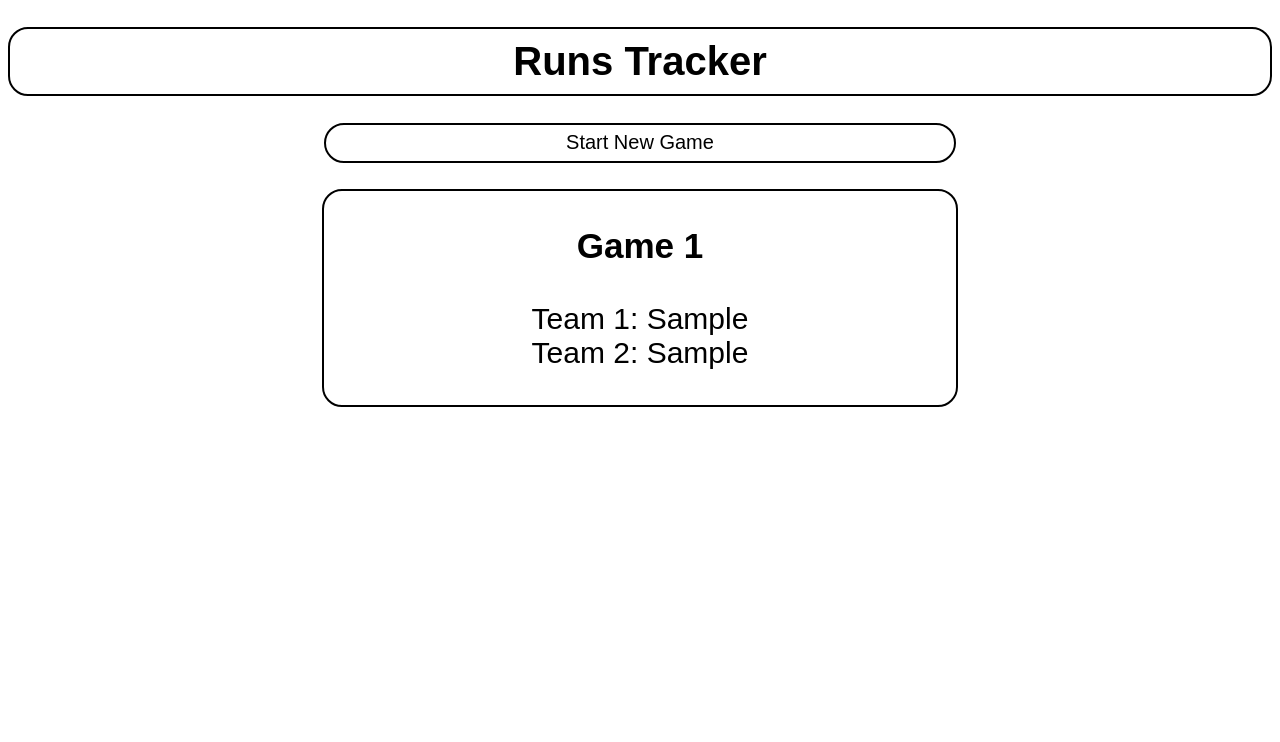
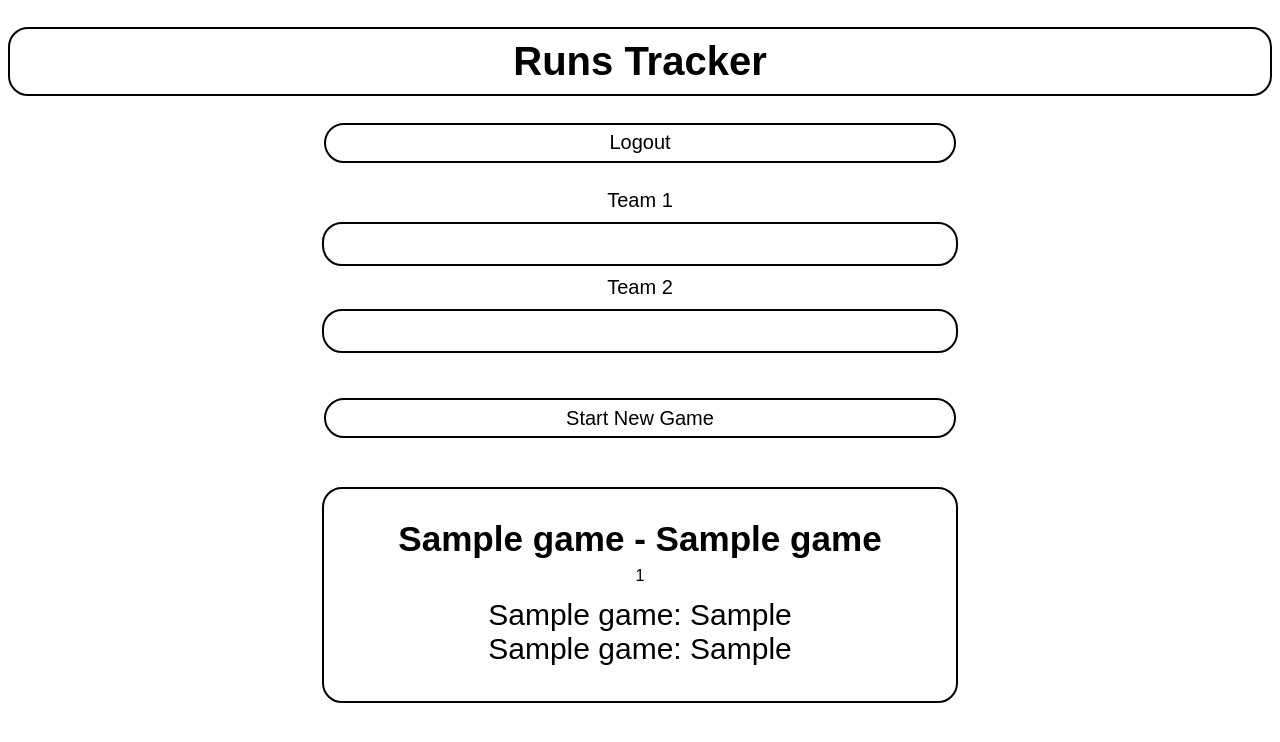
Before and after one commit to shahrukh-saeed/runs-tracker-old, a Flask app: template templates/tracker.html in a window 1280 px wide. Shown: the top 742 px of the page. Run offline with Flask 3, Linux system fonts and the light colour scheme; the template is opened without the code that fills it: most values are stand-ins (such as "Sample title", 1, 10 or a date in 2020).

Commit message:
added team naming functionality

```diff
--- a/app.py
+++ b/app.py
@@ -1,3 +1,4 @@
+from datetime import datetime
 import random
 from flask import Flask, flash, jsonify, render_template, request
 
@@ -8,10 +9,6 @@ ACCOUNTS = [
     {
         'username': 'test1',
         'password': '1',
-    },
-    {
-        'username': 'test2',
-        'password': '2'
     }
 ]
 
@@ -20,28 +17,22 @@ GAMES = [
         'username': 'test1',
         'games': [
             {
-                'id': 1,
+                'id': "1",
+                'teamname1': "A",
+                'teamname2': "B",
                 'team1': 50,
                 'team2': 60,
                 'runs1': [1, 2, 4, 6, 2, 1],
                 'runs2': [1, 4, 6]
             },
             {
-                'id': 2,
+                'id': "2",
+                'teamname1': "C",
+                'teamname2': "D",
                 'team1': 70,
                 'team2': 80,
                 'runs1': [1, 2, 4, 6, 2, 1],
                 'runs2': [1, 4, 6]
-            }
-        ]
-    },
-    {
-        'username': 'test2',
-        'games': [
-            {
-                'id': 2,
-                'team1': 35,
-                'team2': 30
             }
         ]
     }
@@ -85,12 +76,15 @@ def trackerGameEnd():
 @app.route("/tracker/game", methods=['post', 'get'])
 def game():
     username = request.form['username']
-    id = random.randint(0,100)
+    teamname1 = request.form['teamname1']
+    teamname2 = request.form['teamname2']
+    dt = datetime.now()
+    id = dt.strftime("%d/%m/%Y %H:%M:%S")
 
     for elem in GAMES:
         if elem['username'] == username:
-            elem['games'].append({'id': id, 'team1':0, 'team2':0, 'runs1':[], 'runs2':[]})
-            return render_template('game.html', runs1=[], runs2=[], id=id, username=username)
+            elem['games'].append({'id': id, 'teamname1':teamname1, 'teamname2':teamname2,'team1':0, 'team2':0, 'runs1':[], 'runs2':[]})
+            return render_template('game.html', team1=0, team2=0, runs1=[], runs2=[], id=id, username=username)
 
     GAMES.append(
         {
@@ -98,6 +92,8 @@ def game():
             'games': [
                 {
                     'id':id,
+                    'teamname1':teamname1,
+                    'teamname2':teamname2,
                     'team1':0,
                     'team2':0,
                     'runs1':[],
@@ -107,7 +103,7 @@ def game():
         }
     )
 
-    return render_template('game.html', runs1=[], runs2=[], id=id, username=username)
+    return render_template('game.html', team1=0, team2=0, runs1=[], runs2=[], id=id, username=username)
 
 @app.route("/tracker/game/add", methods=['post', 'get'])
 def trackerGameRun():
@@ -123,11 +119,11 @@ def trackerGameRun():
                     if team == "team1":
                         game['team1'] += int(runs)
                         game['runs1'].append(int(runs))
-                        return render_template('game.html', runs1=game['runs1'], runs2=game['runs2'], id=id, username=username)
+                        return render_template('game.html', team1=game['team1'], team2=game['team2'], runs1=game['runs1'], runs2=game['runs2'], id=id, username=username)
                     elif team == "team2":
                         game['team2'] += int(runs)
                         game['runs2'].append(int(runs))
-                        return render_template('game.html', runs1=game['runs1'], runs2=game['runs2'], id=id, username=username)
+                        return render_template('game.html', team1=game['team1'], team2=game['team2'], runs1=game['runs1'], runs2=game['runs2'], id=id, username=username)
 
 if __name__ == "__main__":
     app.run(host='0.0.0.0', debug=True)
--- a/static/home.css
+++ b/static/home.css
@@ -84,7 +84,41 @@ input[type="button"] {
     min-width: 300px;
     width: 50%;
     display: block;
+    margin: 45px auto;
+    padding: 0px;
+}
+
+#logout {
+    min-width: 300px;
+    width: 50%;
+    display: block;
     margin: 10px auto;
+    padding: 0px;
+}
+
+#gamename {
+    min-width: 300px;
+    width: 50%;
+    display: block;
+    margin: 10px auto;
+    font-size: 20px;
+    padding: 0px;
+}
+
+#gamenameinput {
+    min-width: 300px;
+    width: 50%;
+    display: block;
+    margin: 10px auto;
+    font-size: 20px;
+    padding: 0px;
+}
+
+#newgameform {
+    margin-top: 26.8px;
+    margin-bottom: 48.8px;
+    text-align: center;
+    padding: 0px;
 }
 
 .container {
@@ -121,10 +155,8 @@ input[type="button"] {
 .runbutton {
     border-style: solid;
     margin: 0 auto;
-    width: 100%;
-    box-sizing: border-box;
-    padding: 0;
-    display: block;
+    width: 90% !important;
+    max-width: 197.53px;
 }
 
 #endgame {
@@ -132,7 +164,20 @@ input[type="button"] {
     margin: 26.8px auto;
 }
 
-.runform {
-    margin: 0;
-    padding: 0;
+.lastrunbutton {
+    margin-bottom: 26.8px;
 }
+
+#team1vsteam2 {
+    margin-bottom: 0;
+    line-height: 30px;
+}
+
+#date {
+    font-size: 16px;
+    line-height: 0;
+}
+
+#team1name {
+    margin-top: 10px;
+}
--- a/templates/tracker.html
+++ b/templates/tracker.html
@@ -10,16 +10,23 @@
 <body>
     <h1 class="title">Runs Tracker</h1>
 
-    <form method="post" action='/tracker/game'>
+    <input id="logout" type="button" onclick="window.location.href='/';" value="Logout"/>
+
+    <form id="newgameform" method="post" action='/tracker/game'>
         <input type="hidden" name="username" value="{{username}}"/>
+        <div id="gamename">Team 1</div>
+        <input id="gamenameinput" name="teamname1" type="text" required />
+        <div id="gamename">Team 2</div>
+        <input id="gamenameinput" name="teamname2" type="text" required />
         <input id="newgame" type="submit" value="Start New Game"/>
     </form>
 
     <div id="gameshistory">
         {% for game in games %}
-            <h3>Game {{ game['id'] }}</h3>
-            <div>Team 1: {{ game['team1'] }}</div>
-            <div>Team 2: {{ game['team2'] }}</div>
+            <h3 id="team1vsteam2">{{ game['teamname1'] + " - " + game['teamname2'] }}</h3>
+            <small id="date"> {{ game['id'] }} </small>
+            <div id="team1name">{{ game['teamname1']}}: {{ game['team1'] }}</div>
+            <div>{{ game['teamname2']}}: {{ game['team2'] }}</div>
         {% endfor %}
     </div>
 </body>
```
Also changed, not shown: templates/game.html (+10 -17 lines).
